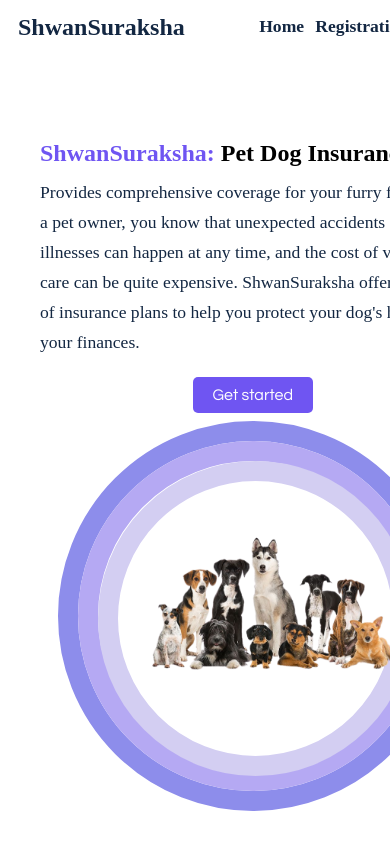
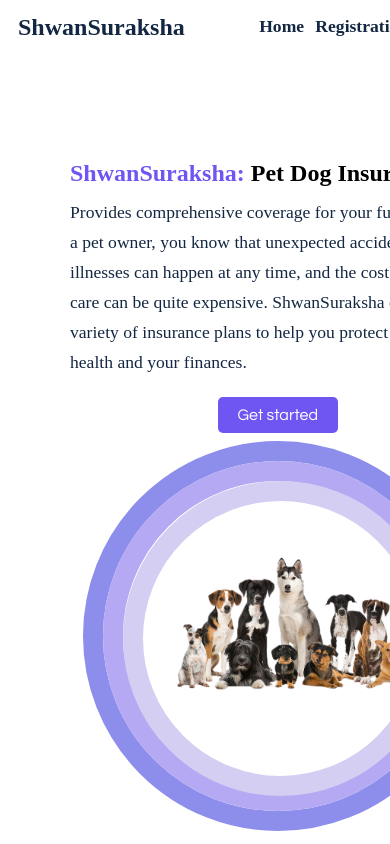
Before and after one commit to vishal5208/ShwanSuraksha, a React (Create React App) app in the folder frontend/: page / in a window 390 px wide. Shown: the top 844 px of the page. Built offline with nearby package versions, Linux system fonts and the light colour scheme.

Commit message:
made one change

```diff
--- a/frontend/src/styles/home.css
+++ b/frontend/src/styles/home.css
@@ -159,7 +159,8 @@
 
     align-items: center;
     justify-content: center;
-    padding: 0 40px;
+    padding: 20px 20px;
+    margin-left: 50px;
   }
 
   .Home__img {
```
